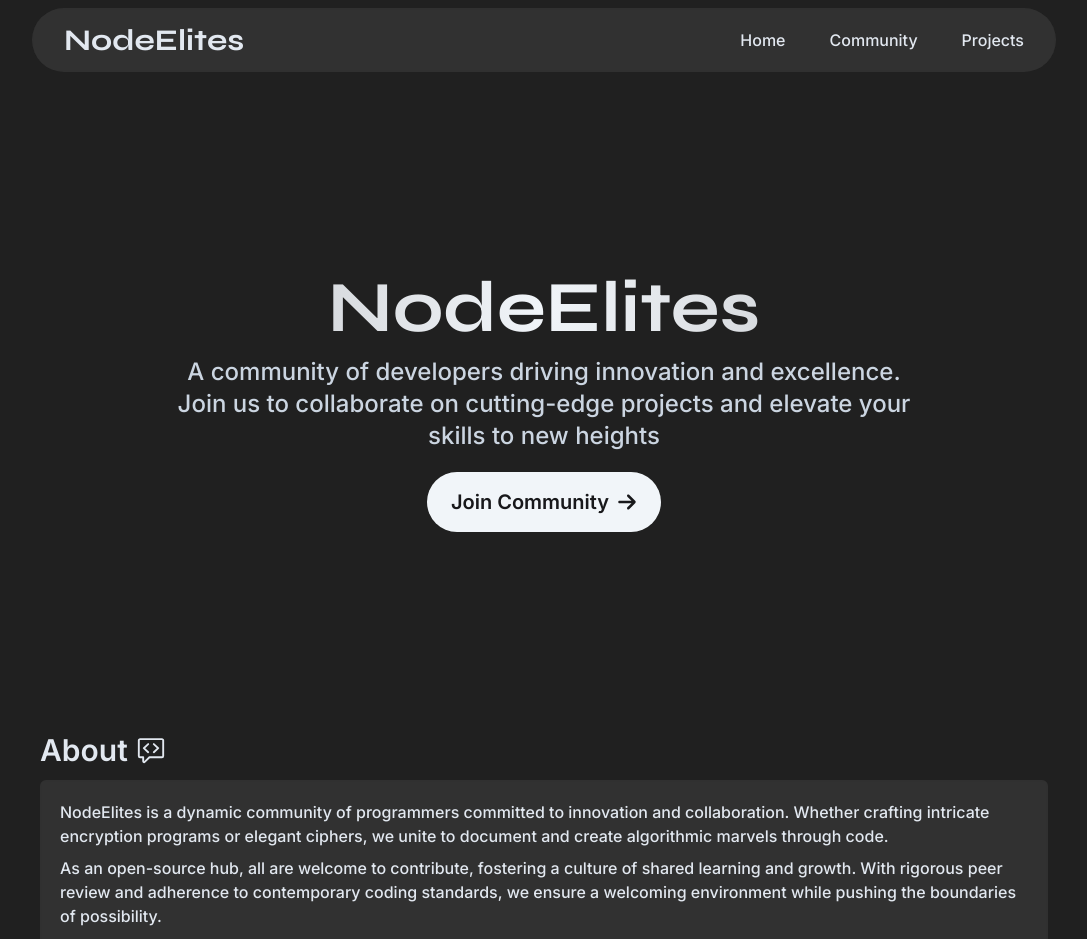
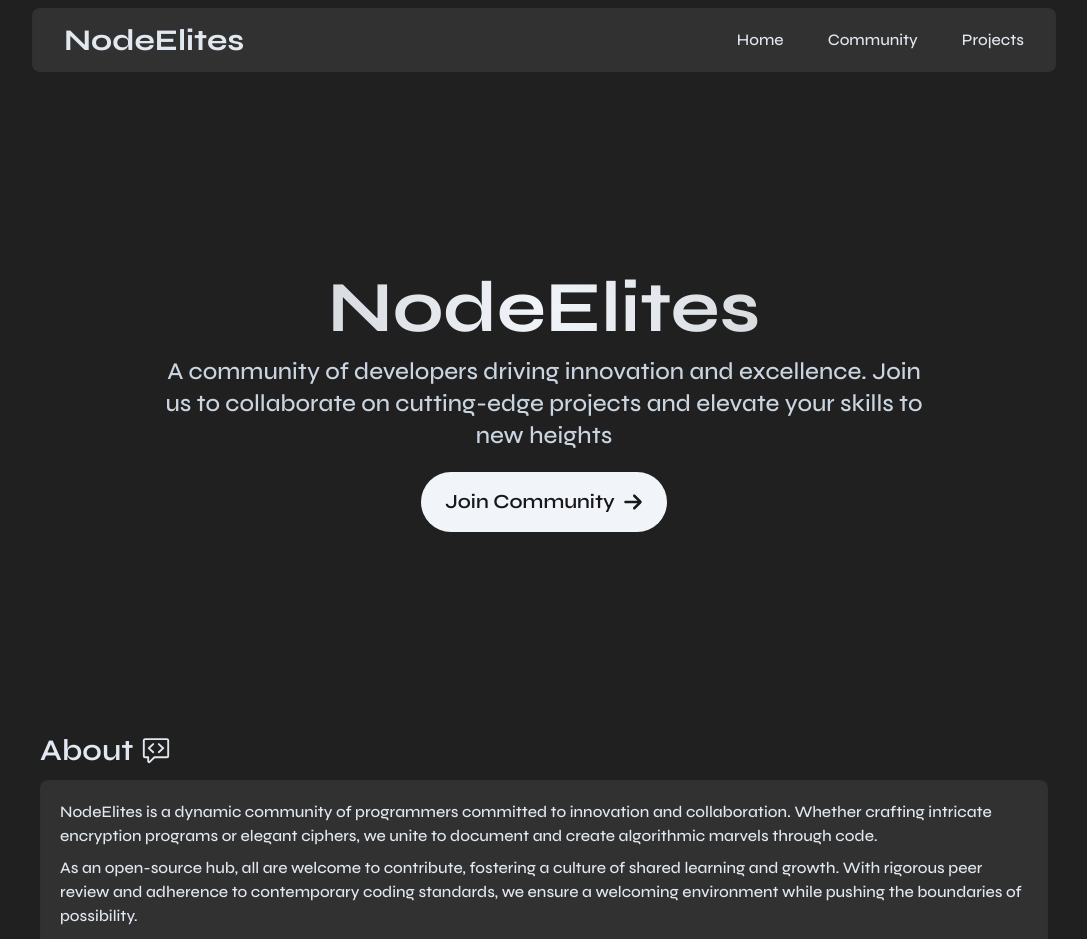
Before and after one commit to NodeElites/nodeelites.github.io, a Next.js app: page / in a window 1280 px wide. Shown: the top 939 px of the page, without its empty margins (96-1183 px from the left). Built offline with nearby package versions, Linux system fonts and the light colour scheme.

Commit message:
NodeElites

```diff
--- a/app/layout.js
+++ b/app/layout.js
@@ -1,9 +1,9 @@
-import { Inter } from "next/font/google";
+import { Syne } from "next/font/google";
 import "./globals.css";
 import "./style.css"
 import Navbar from "@/components/Navbar";
 
-const inter = Inter({ subsets: ["latin"] });
+const syne = Syne({ subsets: ["latin"] });
 
 export const metadata = {
   title: "NodeElites",
@@ -14,7 +14,7 @@ export const metadata = {
 export default function RootLayout({ children }) {
   return (
     <html lang="en">
-      <body className={inter.className}>
+      <body className={syne.className}>
         <Navbar />
         {children}</body>
     </html>
--- a/components/Home/Introduction.jsx
+++ b/components/Home/Introduction.jsx
@@ -15,7 +15,7 @@ const Introduction = () => {
         <main className="flex justify-center items-center w-full">
             <div className="flex flex-col justify-center items-center gap-3 px-2 mb-20 w-[95vw] lg:w-[80vw]">
                 <h1 className="flex gap-2 text-3xl font-semibold text-slate-200 self-start items-center">{heading} <p><GoCodeReview /></p></h1>
-               <div className="flex flex-col justify-center items-center gap-2 p-5 rounded-md wrapper">
+               <div className="flex flex-col justify-center items-center gap-2 p-5 rounded-lg wrapper">
                 <h1 className="font-medium text-slate-200 self-start">{desc1}</h1>
                 <h1 className="font-medium text-slate-200 self-start">{desc2}</h1>
                 <h1 className="font-medium text-slate-200 self-start">{desc3}</h1>
--- /dev/null
+++ b/components/Home/Projects.jsx
@@ -0,0 +1,9 @@
+const Projects = () => {
+    return(
+        <div>
+
+        </div>
+    )
+}
+
+export default Projects;
--- a/components/Navbar.jsx
+++ b/components/Navbar.jsx
@@ -37,8 +37,8 @@ const Navbar = () => {
   ];
 
   return (
-    <nav className="flex justify-center items-center w-full">
-      <div className="lg:w-[80vw] w-[95vw] md:px-5 px-3 py-3 sticky top-0 rounded-lg md:rounded-full mt-2 wrapper">
+    <nav className="flex justify-center items-center w-full sticky top-0">
+      <div className="lg:w-[80vw] w-[95vw] md:px-5 px-3 py-3 rounded-lg mt-2 wrapper">
         <div className="flex items-center justify-between">
           {/* Logo */}
           <div className="flex items-center text-slate-200 text-3xl font-bold px-3">
@@ -49,7 +49,7 @@ const Navbar = () => {
             {menuItems.map((menuItems, index) => (
               <Link
                 href={menuItems.url}
-                className="hover:bg-slate-300 hover:text-zinc-900 transition ease-in-out cursor-pointer px-3 py-2 font-medium rounded-full"
+                className="hover:bg-slate-300 hover:text-zinc-900 transition ease-in-out cursor-pointer px-3 py-2 font-medium rounded-lg"
                 key={index}
               >
                 {menuItems.name}
```
